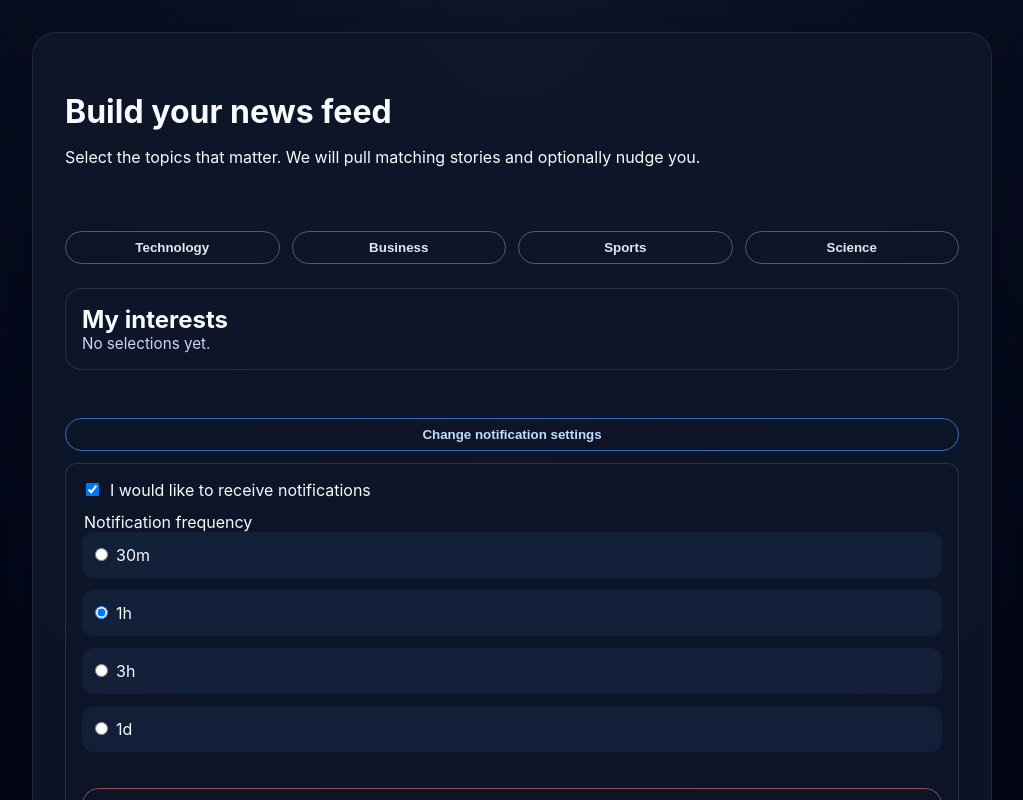
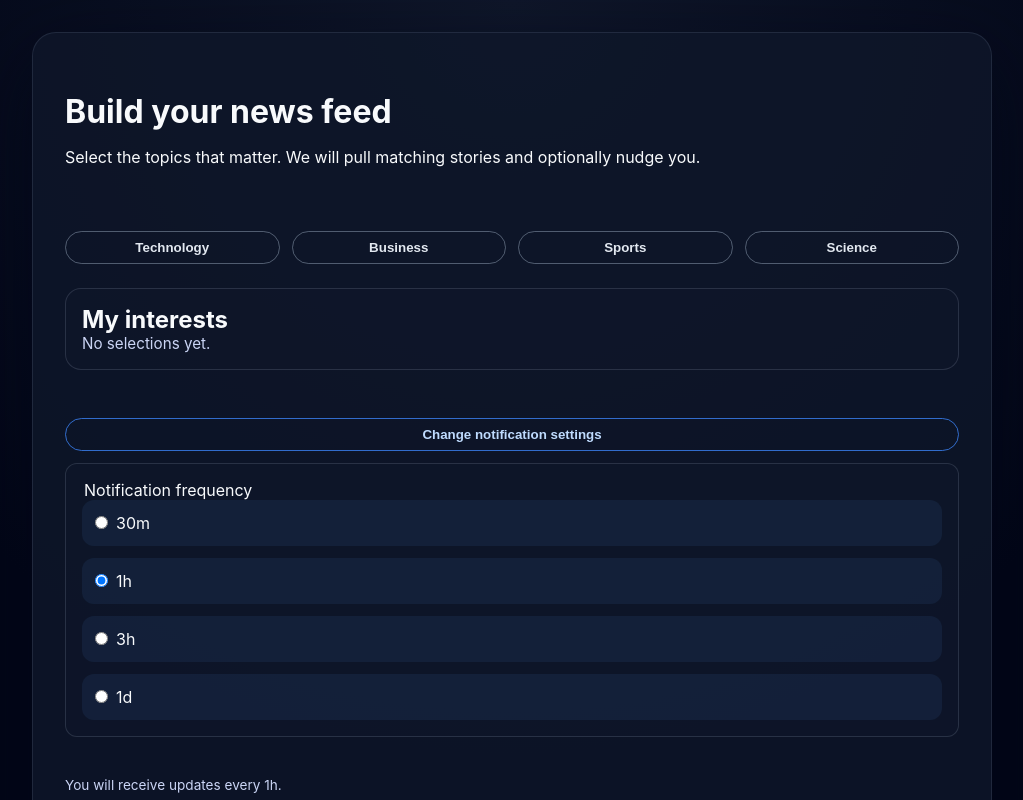
Before and after one commit to halilozerdem2/Hundle, a Next.js app in the folder apps/web/: page / in a window 1280 px wide. Both pictures are taken after a click on the button "Change notification settings". Shown: the top 800 px of the page, without its empty margins (128-1151 px from the left). Built offline with nearby package versions, Linux system fonts and the light colour scheme.

Commit message:
feat: treat notification opt-out as frequency

```diff
--- a/apps/web/app/HomeClient.tsx
+++ b/apps/web/app/HomeClient.tsx
@@ -25,8 +25,9 @@ const HomeClient = ({
 }: HomeClientProps) => {
   const router = useRouter();
   const [selectedCategories, setSelectedCategories] = useState<Category[]>(initialCategories);
-  const [allowNotifications, setAllowNotifications] = useState(notificationsEnabled);
-  const [frequency, setFrequency] = useState<NotificationFrequency>(initialFrequency);
+  const [frequency, setFrequency] = useState<NotificationFrequency>(
+    notificationsEnabled ? initialFrequency : 'none'
+  );
   const [error, setError] = useState<string | null>(null);
 
   const [showSelection, setShowSelection] = useState(
@@ -48,15 +49,10 @@ const HomeClient = ({
     );
   };
 
-  const handleDisableNotifications = () => {
-    setAllowNotifications(false);
-    setShowNotificationSettings(false);
-  };
-
   const buildNewsUrl = () => {
     const params = new URLSearchParams();
     params.set('categories', selectedCategories.join(','));
-    if (!allowNotifications) {
+    if (frequency === 'none') {
       params.set('notifications', 'off');
     } else {
       params.set('frequency', frequency);
@@ -74,11 +70,11 @@ const HomeClient = ({
   };
 
   const infoText = useMemo(() => {
-    if (!allowNotifications) {
+    if (frequency === 'none') {
       return 'Notifications are turned off.';
     }
     return `You will receive updates every ${frequency}.`;
-  }, [allowNotifications, frequency]);
+  }, [frequency]);
 
   return (
     <section className="card home-panel">
@@ -125,15 +121,6 @@ const HomeClient = ({
         </button>
         {showNotificationSettings && (
           <div className="notification-panel">
-            <label className="switch-row">
-              <input
-                type="checkbox"
-                checked={allowNotifications}
-                onChange={(event) => setAllowNotifications(event.target.checked)}
-              />
-              I would like to receive notifications
-            </label>
-            {allowNotifications && (
             <fieldset>
               <legend>Notification frequency</legend>
               {NOTIFICATION_FREQUENCIES.map((value) => (
@@ -145,14 +132,10 @@ const HomeClient = ({
                     checked={frequency === value}
                     onChange={() => setFrequency(value)}
                   />
-                    {value}
+                  {value === 'none' ? 'Do not send notifications' : value}
                 </label>
               ))}
             </fieldset>
-            )}
-            <button type="button" className="secondary-outline" onClick={handleDisableNotifications}>
-              I don't want notifications
-            </button>
           </div>
         )}
       </div>
--- a/apps/web/app/page.tsx
+++ b/apps/web/app/page.tsx
@@ -36,7 +36,10 @@ const isPanel = (value?: string): value is Panel =>
 const Page = ({ searchParams }: HomePageProps) => {
   const categories = parseCategories(searchParams?.categories);
   const notificationsEnabled = searchParams?.notifications !== 'off';
-  const frequency = isFrequency(searchParams?.frequency) ? searchParams.frequency! : '1h';
+  const requestedFrequency = isFrequency(searchParams?.frequency)
+    ? searchParams.frequency!
+    : '1h';
+  const frequency = notificationsEnabled ? requestedFrequency : 'none';
   const panel = isPanel(searchParams?.panel) ? searchParams?.panel : undefined;
 
   return (
--- a/packages/shared/src/constants.ts
+++ b/packages/shared/src/constants.ts
@@ -68,11 +68,12 @@ export const CATEGORY_LABELS: Record<Category, string> = {
   history: 'History'
 };
 
-export const NOTIFICATION_FREQUENCIES: NotificationFrequency[] = ['30m', '1h', '3h', '1d'];
+export const NOTIFICATION_FREQUENCIES: NotificationFrequency[] = ['30m', '1h', '3h', '1d', 'none'];
 
 export const FREQUENCY_CRON: Record<NotificationFrequency, string> = {
   '30m': '*/30 * * * *',
   '1h': '0 * * * *',
   '3h': '0 */3 * * *',
-  '1d': '0 8 * * *'
+  '1d': '0 8 * * *',
+  none: '0 0 1 1 *'
 };
--- a/packages/shared/src/types.d.ts
+++ b/packages/shared/src/types.d.ts
@@ -30,7 +30,7 @@ export type Category =
   | 'literature'
   | 'space'
   | 'history';
-export type NotificationFrequency = '30m' | '1h' | '3h' | '1d';
+export type NotificationFrequency = '30m' | '1h' | '3h' | '1d' | 'none';
 export type Platform = 'android' | 'ios-pwa' | 'desktop';
 export interface NewsArticle {
     id: string;
--- a/packages/shared/src/types.ts
+++ b/packages/shared/src/types.ts
@@ -31,7 +31,7 @@ export type Category =
   | 'space'
   | 'history';
 
-export type NotificationFrequency = '30m' | '1h' | '3h' | '1d';
+export type NotificationFrequency = '30m' | '1h' | '3h' | '1d' | 'none';
 
 export type Platform = 'android' | 'ios-pwa' | 'desktop';
 
```
Also changed, not shown: apps/web/app/news/page.tsx (+15 -3 lines). Lines whose indentation alone changed are shown as unchanged.
